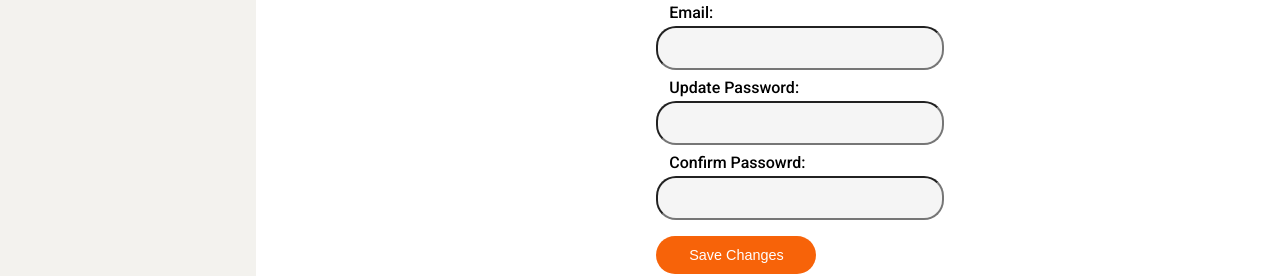
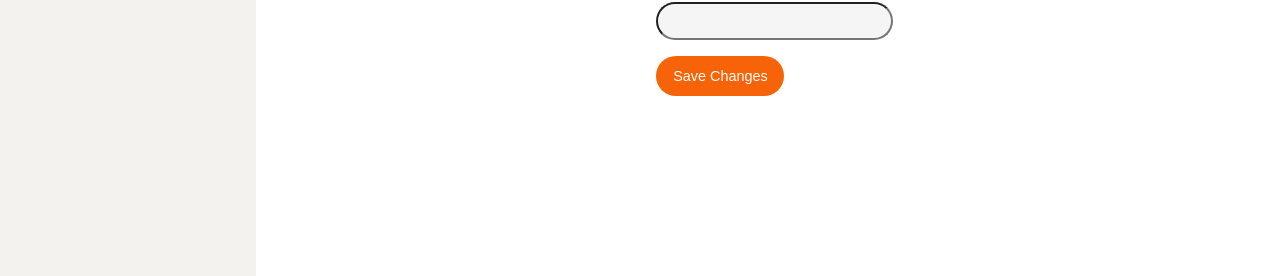
Before and after one commit to Exuille/socmedia, a React (Vite) app in the folder frontend/socmedia/: page /account-settings in a window 1280 px wide. Shown: the part 462-738 px from the top of the page. Built offline with nearby package versions, Linux system fonts and the light colour scheme.

Commit message:
Adjust styles and remove password

```diff
--- a/frontend/socmedia/src/pages/AccountSettings.tsx
+++ b/frontend/socmedia/src/pages/AccountSettings.tsx
@@ -108,22 +108,6 @@ const AccountSettings = () => {
           }}
           value={email}
         />
-        <label>Update Password:</label>
-        <input
-          type="password"
-          onChange={(e) => {
-            setPassword(e.target.value);
-          }}
-          value={password}
-        />
-        <label>Confirm Passowrd:</label>
-        <input
-          type="password"
-          onChange={(e) => {
-            setConfirmPassword(e.target.value);
-          }}
-          value={confirmPassword}
-        />
         <button onClick={() => handleUpdate()}>Save Changes</button>
       </div>
       <div className="account-settings-right">
--- a/frontend/socmedia/src/styles/AccountSettings.css
+++ b/frontend/socmedia/src/styles/AccountSettings.css
@@ -104,8 +104,8 @@
 }
 
 .account-settings-edit input {
-    width: 16rem;
-    height: 3rem;
+    width: 16vw;
+    height: 4vh;
     border-radius: 20px;
     background-color: whitesmoke;
     font-size: 18px;
@@ -114,8 +114,8 @@
 }
 
 .account-settings-edit button {
-    width: 10rem;
-    height: 3rem;
+    width: 10vw;
+    height: 5vh;
     border-radius: 20px;
     background-color: var(--primary-color);
     border: 0;
```
